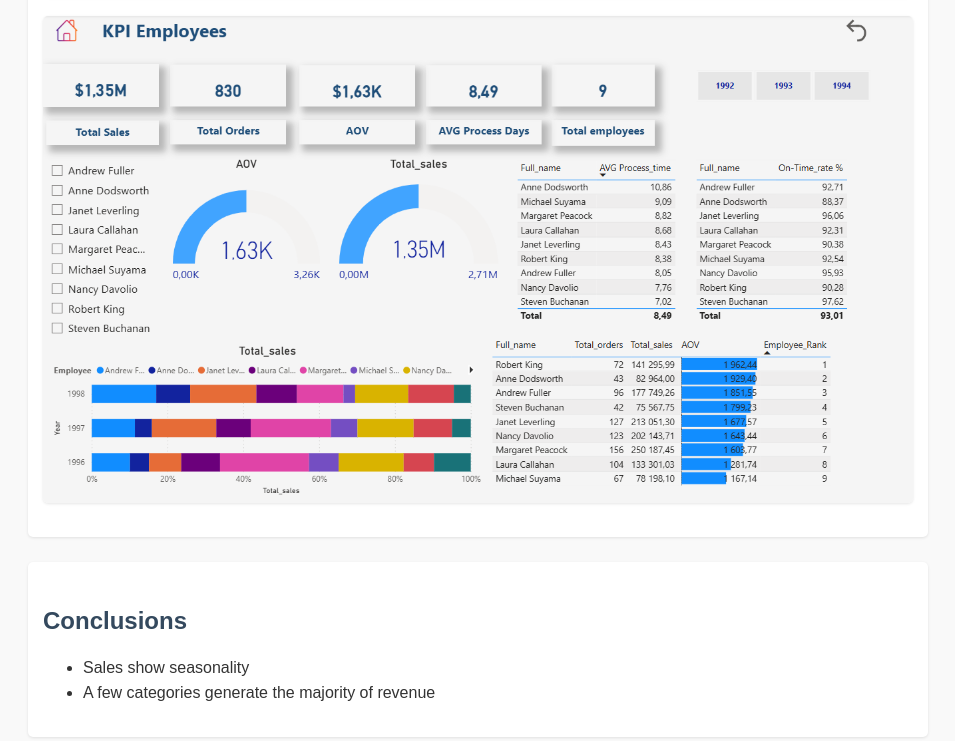
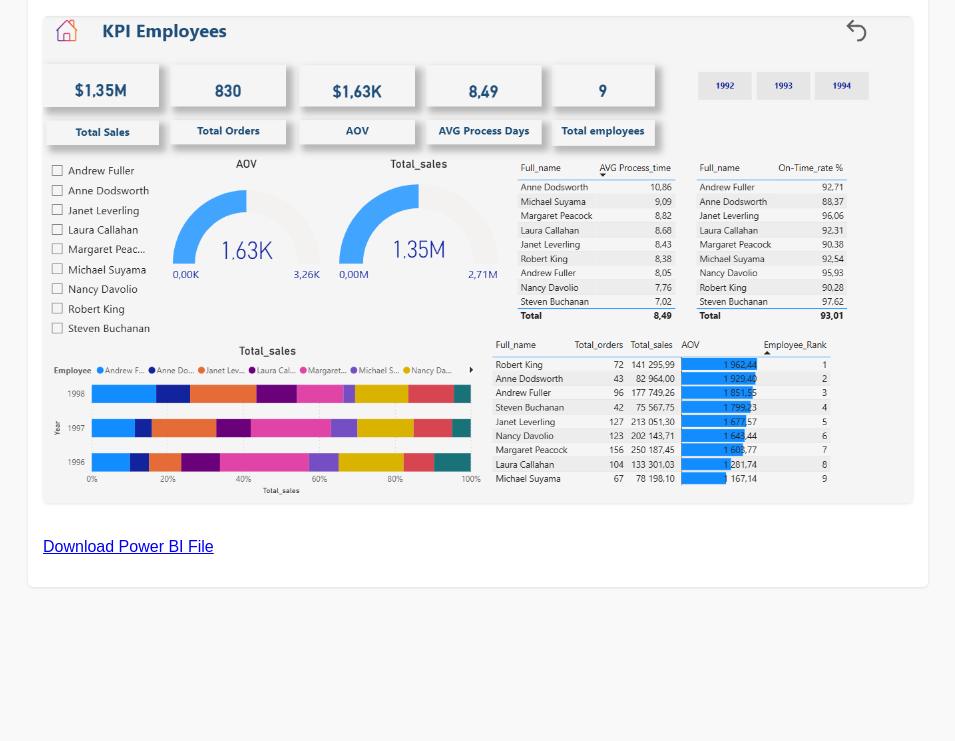
Before and after one commit to AsselPrmanova/adventureworks-sales-analysis, a plain HTML site: page index.html in a window 1280 px wide. Shown: the part 2335-3076 px from the top of the page, without its empty margins (162-1117 px from the left). After the commit the page ends 2967 px from the top, so only its background shows below. Drawn offline with Linux system fonts and the light colour scheme.

Commit message:
Update index.html

```diff
--- a/index.html
+++ b/index.html
@@ -78,15 +78,11 @@
           <img src="PowerBI/northwind_sales.png" alt="Sales">
         <img src="PowerBI/northwind_customers.png" alt="Customers">
            <img src="PowerBI/northwind_kpi_employees.png" alt="Customers">
-
+      <p>
+        <a href="PowerBI/Northwind_Report.pbix" download>Download Power BI File</a>
+    </p>
     </div>
 
-    <div class="section">
-        <h2>Conclusions</h2>
-        <ul>
-            <li>Sales show seasonality</li>
-            <li>A few categories generate the majority of revenue</li>
-        </ul>
-    </div>
+
 </body>
 </html>
```
